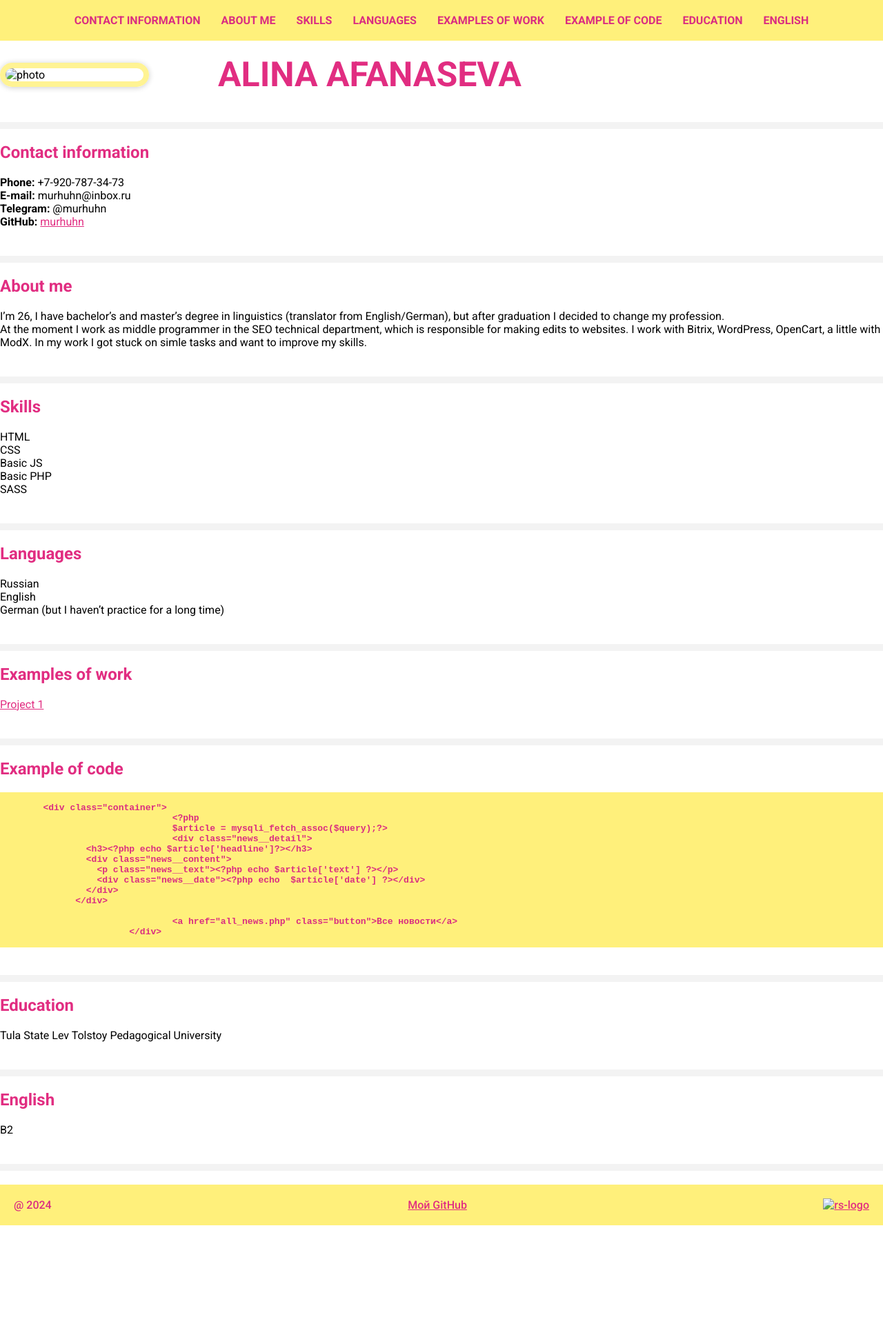
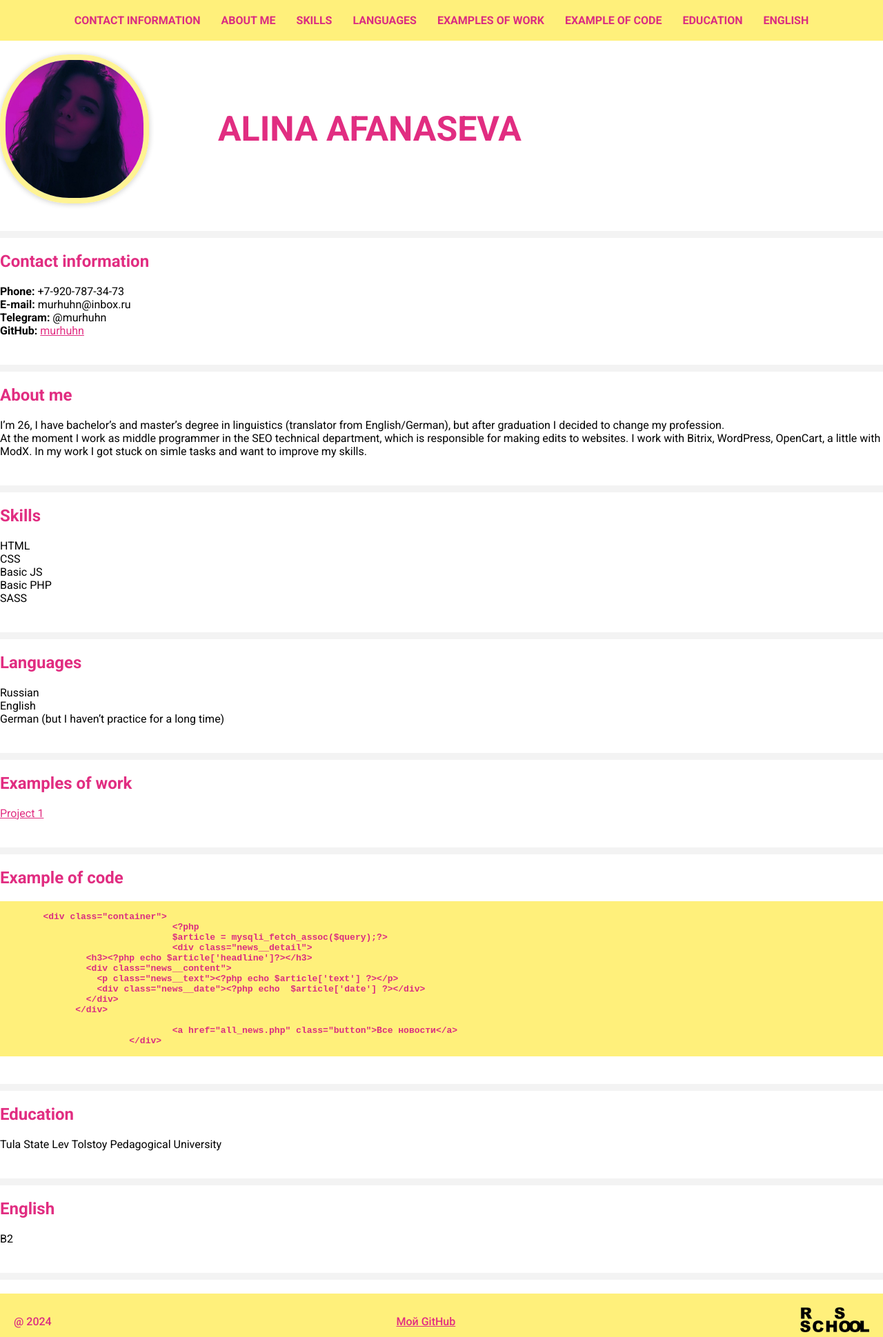
Before and after one commit to murhuhn/rsschool-cv, a plain HTML site: page index.html in a window 1280 px wide. Shown: the whole page at 69% size. Before the commit the page ends 1777 px from the top, so only its background shows below. Drawn offline with Linux system fonts and the light colour scheme.

Commit message:
fix: img

```diff
--- a/index.html
+++ b/index.html
@@ -40,7 +40,7 @@
     <main>
       <div class="container">
         <section class="info-block">
-          <img src="./assets/img" alt="photo" />
+          <img src="./assets/img/ph.png" alt="photo" />
           <h1>Alina Afanaseva</h1>
         </section>
         <hr />
@@ -124,7 +124,7 @@
         <div><a href="https://github.com/murhuhn">Мой GitHub</a></div>
         <div class="rs-logo"><a
             href="https://rs.school/courses/javascript-ru"><img
-              src=./assets/img/logo-rsschool3.png" alt="rs-logo"></a></div>
+              src="./assets/img/logo-rsschool3.png" alt="rs-logo"></a></div>
       </div>
 
     </footer>
```
